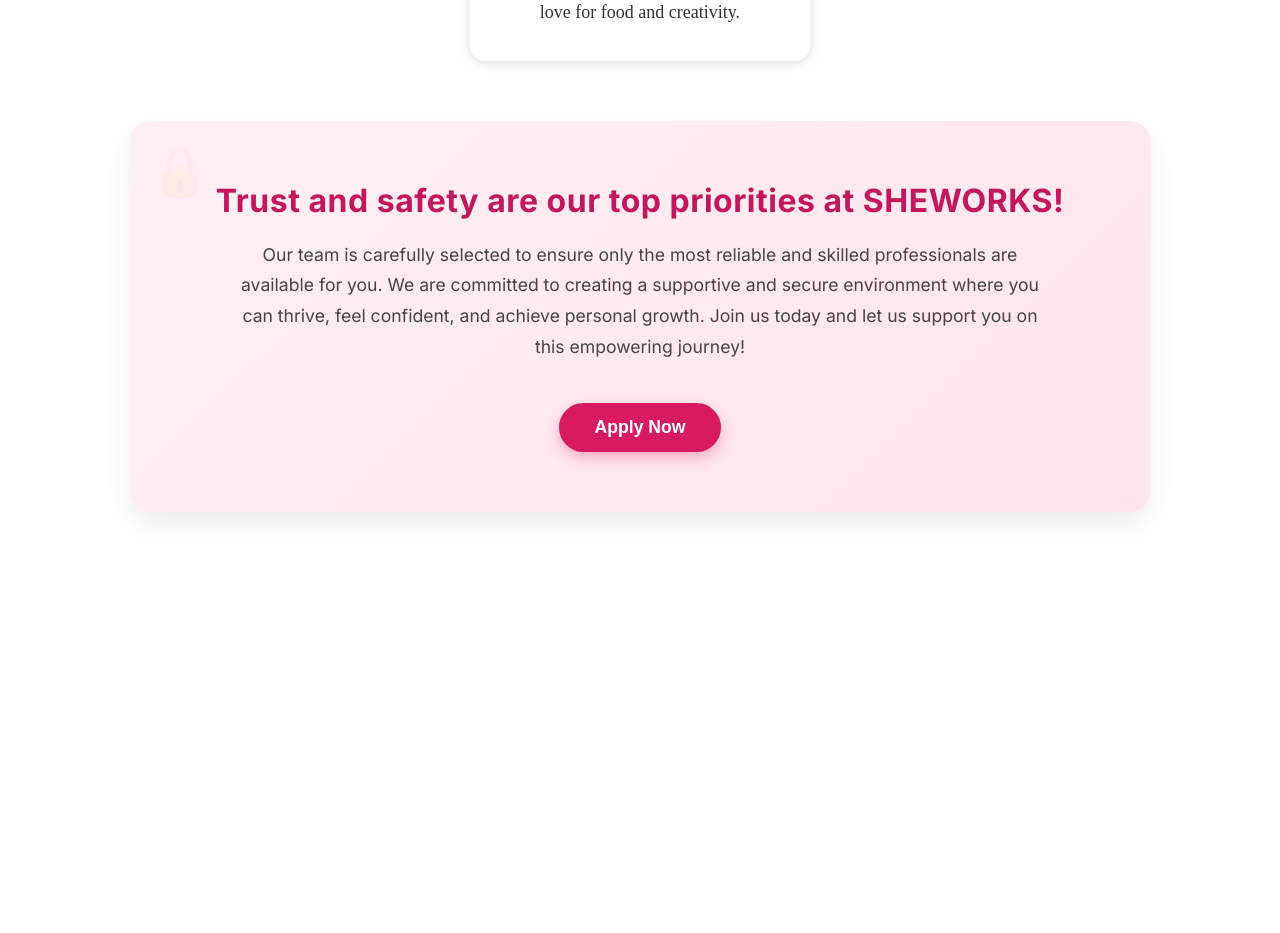
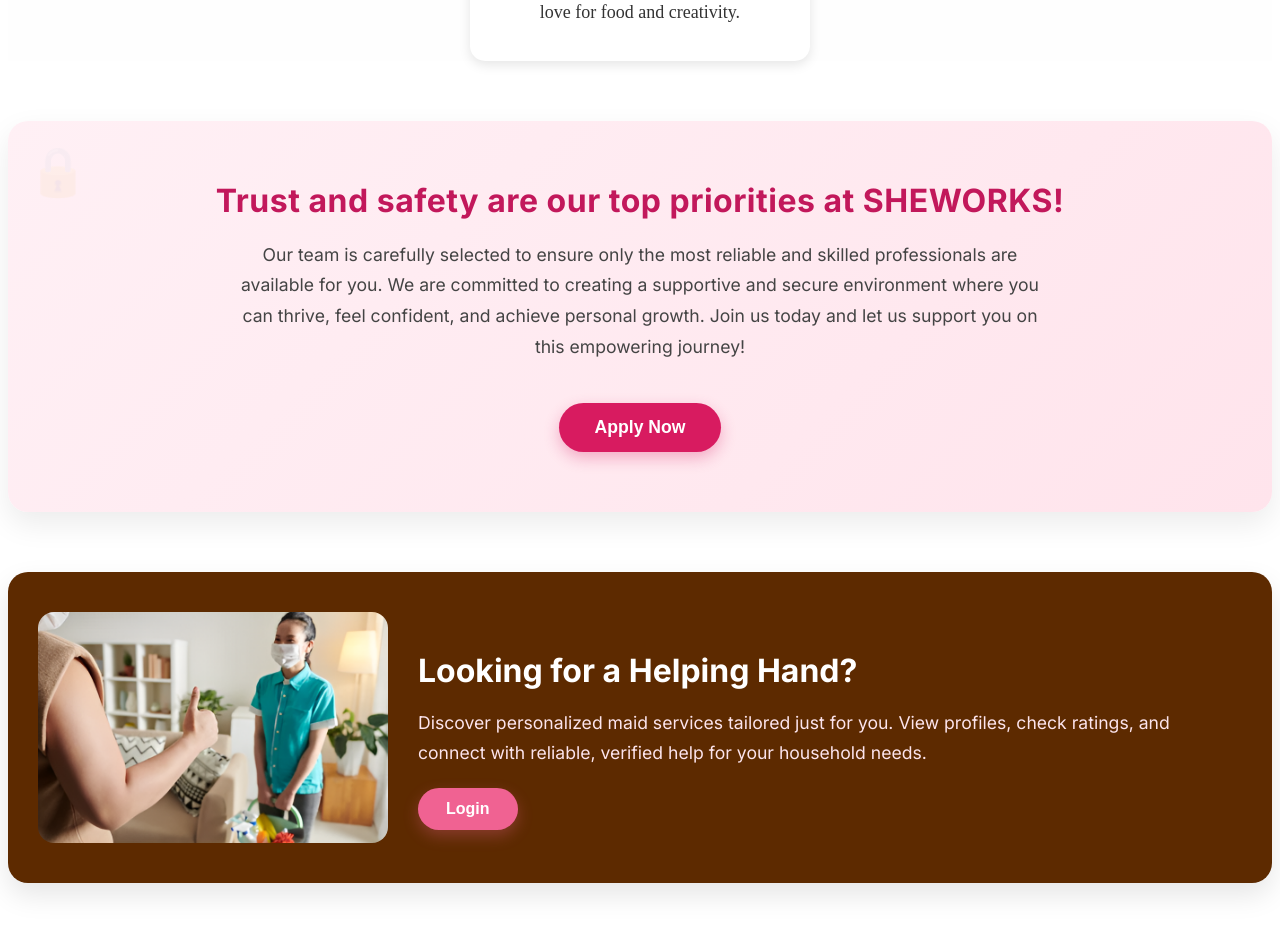
Before and after one commit to DevSaloni/Maid-Finder, a React (Vite) app: page / in a window 1280 px wide. Shown: the part 1980-2913 px from the top of the page. Before the commit the page ends 2552 px from the top, so only its background shows below. Built offline with nearby package versions, Linux system fonts and the light colour scheme.

Commit message:
Browncard

```diff
--- a/src/component/ApplyNow.css
+++ b/src/component/ApplyNow.css
@@ -14,7 +14,7 @@
   padding: 60px 30px;
   margin: 60px auto;
   text-align: center;
-  max-width: 960px;
+  max-width: 1400px;
   border-radius: 20px;
   box-shadow: 0 12px 30px rgba(0, 0, 0, 0.08);
   font-family: 'Inter', sans-serif;
--- /dev/null
+++ b/src/component/Browncard.css
@@ -0,0 +1,68 @@
+@import url('https://fonts.googleapis.com/css2?family=Inter:wght@400;600;700&display=swap');
+
+.brown-card {
+  background-color: #5d2a00;
+  color: #fff;
+  padding: 40px 30px;
+  border-radius: 20px;
+  display: flex;
+  align-items: center;
+  justify-content: space-between;
+  gap: 30px;
+  box-shadow: 0 12px 28px rgba(0, 0, 0, 0.1);
+  font-family: 'Inter', sans-serif;
+  max-width: 1400px;
+  margin: 60px auto;
+  overflow: hidden;
+  opacity: 0;
+  transform: translateX(100px); /* Start from right */
+  transition: all 1.0s ease;
+}
+
+.brown-card.slide-in-left {
+  opacity: 1;
+  transform: translateX(0); /* Slide into position */
+}
+
+.brown-card img {
+  max-width: 350px;
+  border-radius: 16px;
+  flex-shrink: 0;
+}
+
+.brown-card-text {
+  flex: 1;
+}
+
+.brown-card h2 {
+  font-size: 2rem;
+  margin-bottom: 16px;
+  font-weight: 700;
+  color: #ffffff;
+}
+
+.brown-card p {
+  font-size: 1.1rem;
+  line-height: 1.7;
+  color: #fce4ec;
+  margin-bottom: 20px;
+}
+
+.brown-card button {
+  background-color: #f06292;
+  color: white;
+  padding: 12px 28px;
+  border: none;
+  border-radius: 30px;
+  font-size: 1rem;
+  font-weight: 600;
+  cursor: pointer;
+  box-shadow: 0 6px 15px rgba(240, 98, 146, 0.3);
+  transition: all 0.3s ease;
+}
+
+.brown-card button:hover {
+  background-color: #ec407a;
+  transform: translateY(-2px);
+  box-shadow: 0 10px 20px rgba(240, 98, 146, 0.4);
+}
--- /dev/null
+++ b/src/component/Browncard.jsx
@@ -0,0 +1,27 @@
+import React, { useEffect, useRef } from 'react';
+import './Browncard.css';
+
+const BrownCard = () => {
+  const cardRef = useRef();
+
+  useEffect(() => {
+    const card = cardRef.current;
+    card.classList.add('slide-in-left');
+  }, []);
+
+  return (
+    <div className="brown-card" ref={cardRef}>
+      <img src="./images/pixelcut-export (1).png" alt="Maid service" />
+      <div className="brown-card-text">
+        <h2>Looking for a Helping Hand?</h2>
+        <p>
+          Discover personalized maid services tailored just for you. View profiles,
+          check ratings, and connect with reliable, verified help for your household needs.
+        </p>
+        <button>Login</button>
+      </div>
+    </div>
+  );
+};
+
+export default BrownCard;
--- a/src/pages/Home.jsx
+++ b/src/pages/Home.jsx
@@ -3,6 +3,7 @@
 import Serviceprovidersection from "../component/Serviceprovidersection";
 import Navbar from '../component/Navbar';
 import ApplyNow from '../component/ApplyNow';
+import Browncard from '../component/Browncard';
 const Home = () => {
   return (
     <>
@@ -10,6 +11,7 @@
     <Herosection/>
     <Serviceprovidersection/>
     <ApplyNow/>
+    <Browncard/>
     </>
   )
 }
```
